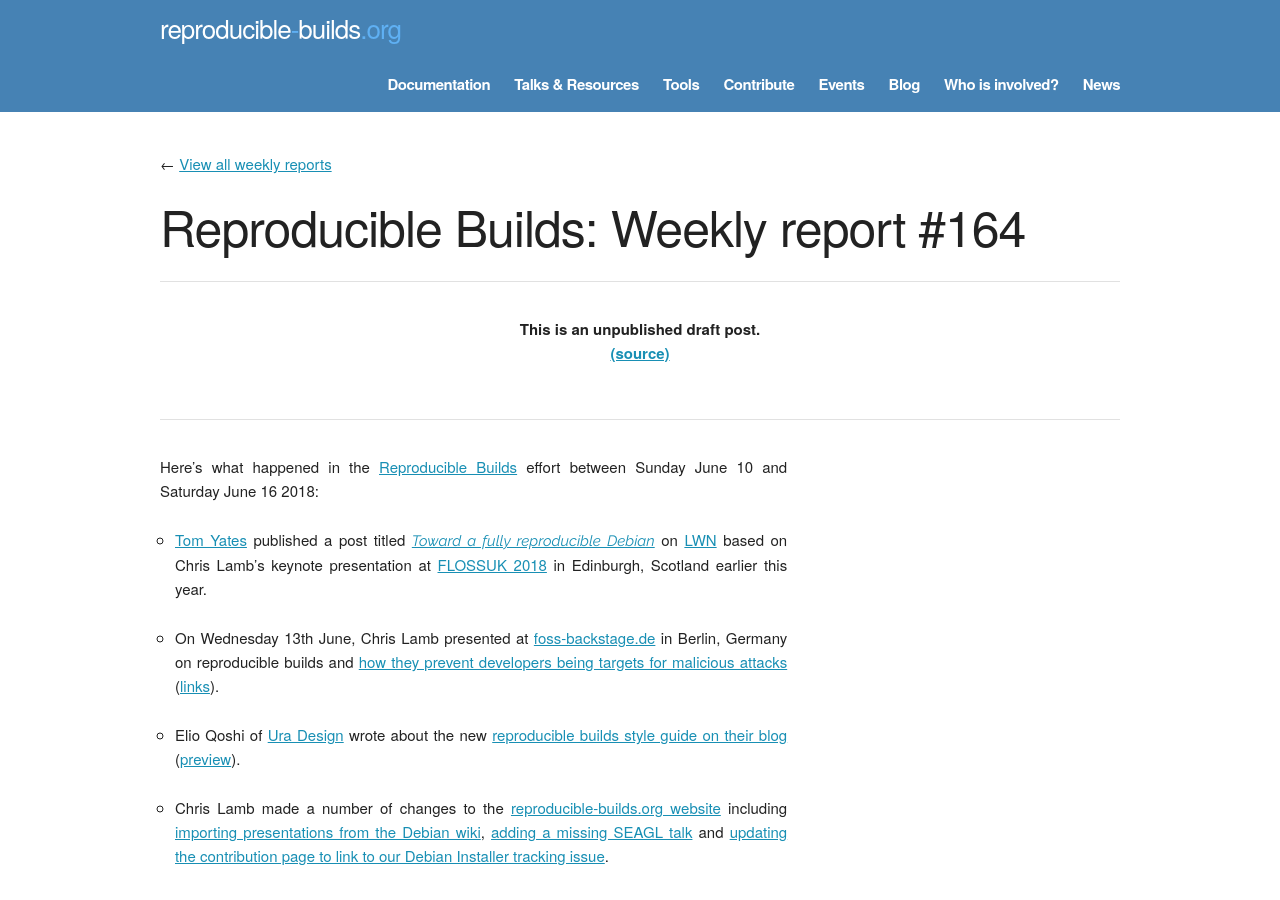
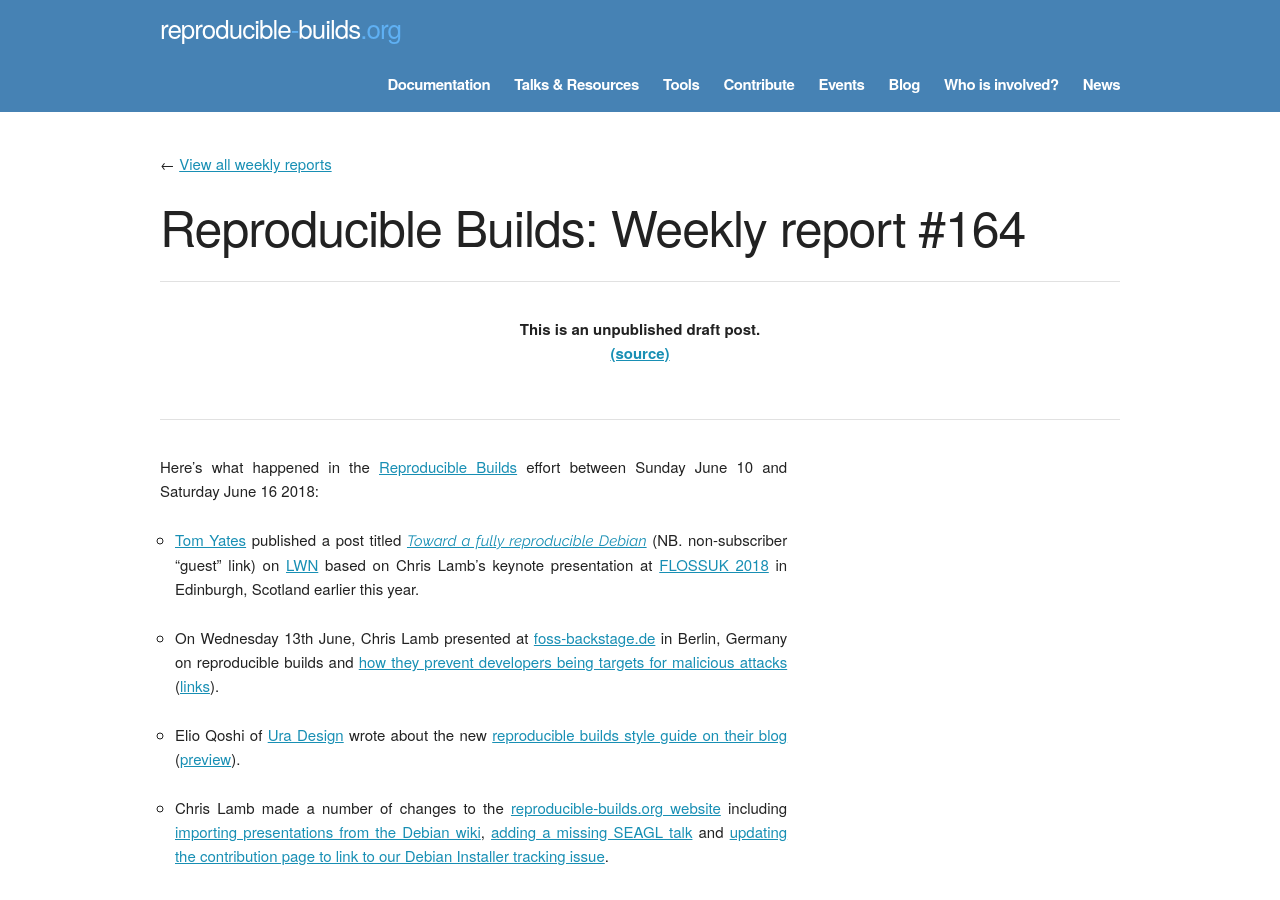
Before and after one commit to prototypefund/reproducible-website, a Jekyll site: the page built from _blog/posts/164.md, in a window 1280 px wide and 900 px high. Built offline with Jekyll 4.4.1, drawn with Linux system fonts in a browser that asks for light colours; some web fonts are replaced.

Commit message:
Highlight that the LWN link is a "guest" link.

```diff
--- a/_blog/posts/164.md
+++ b/_blog/posts/164.md
@@ -5,7 +5,7 @@ week: 164
 
 Here's what happened in the [Reproducible Builds](https://reproducible-builds.org) effort between Sunday June 10 and Saturday June 16 2018:
 
-* [Tom Yates](http://www.teaparty.net/) published a post titled [*Toward a fully reproducible Debian*](https://lwn.net/SubscriberLink/757118/f2f894279576c348/) on [LWN](https://lwn.net/) based on Chris Lamb's keynote presentation at [FLOSSUK 2018](https://www.flossuk.org/membership/spring-conference-2018/) in Edinburgh, Scotland earlier this year.
+* [Tom Yates](http://www.teaparty.net/) published a post titled [*Toward a fully reproducible Debian*](https://lwn.net/SubscriberLink/757118/f2f894279576c348/) (NB. non-subscriber "guest" link) on [LWN](https://lwn.net/) based on Chris Lamb's keynote presentation at [FLOSSUK 2018](https://www.flossuk.org/membership/spring-conference-2018/) in Edinburgh, Scotland earlier this year.
 
 * On Wednesday 13th June, Chris Lamb presented at [foss-backstage.de](https://foss-backstage.de) in Berlin, Germany on reproducible builds and [how they prevent developers being targets for malicious attacks](https://foss-backstage.de/session/think-youre-not-target-tale-3-developers) ([links](https://reproducible-builds.org/resources/)).
 
```
